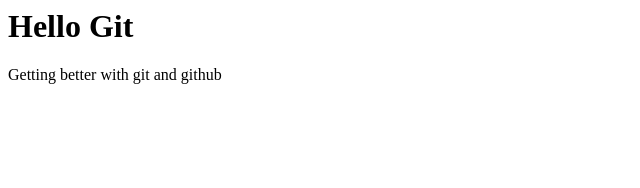
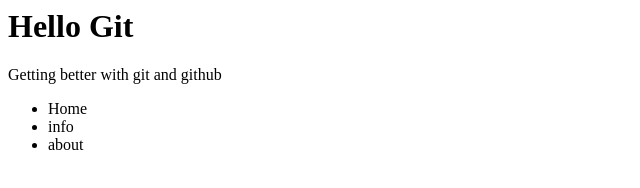
Before and after one commit to Scout456/git-learning, a plain HTML site: page index.html in a window 1280 px wide. Shown: the whole page, without its empty margins (0-640 px from the left). Drawn offline with Linux system fonts and the light colour scheme.

Commit message:
added unordered list to index.html

```diff
--- a/index.html
+++ b/index.html
@@ -1,2 +1,9 @@
 <h1>Hello Git</h1>
 <p>Getting better with git and github</p>
+<nav>
+	<ul>
+		<li>Home</li>
+		<li>info</li>
+		<li>about</li?
+	</ul>
+</nav>
```
